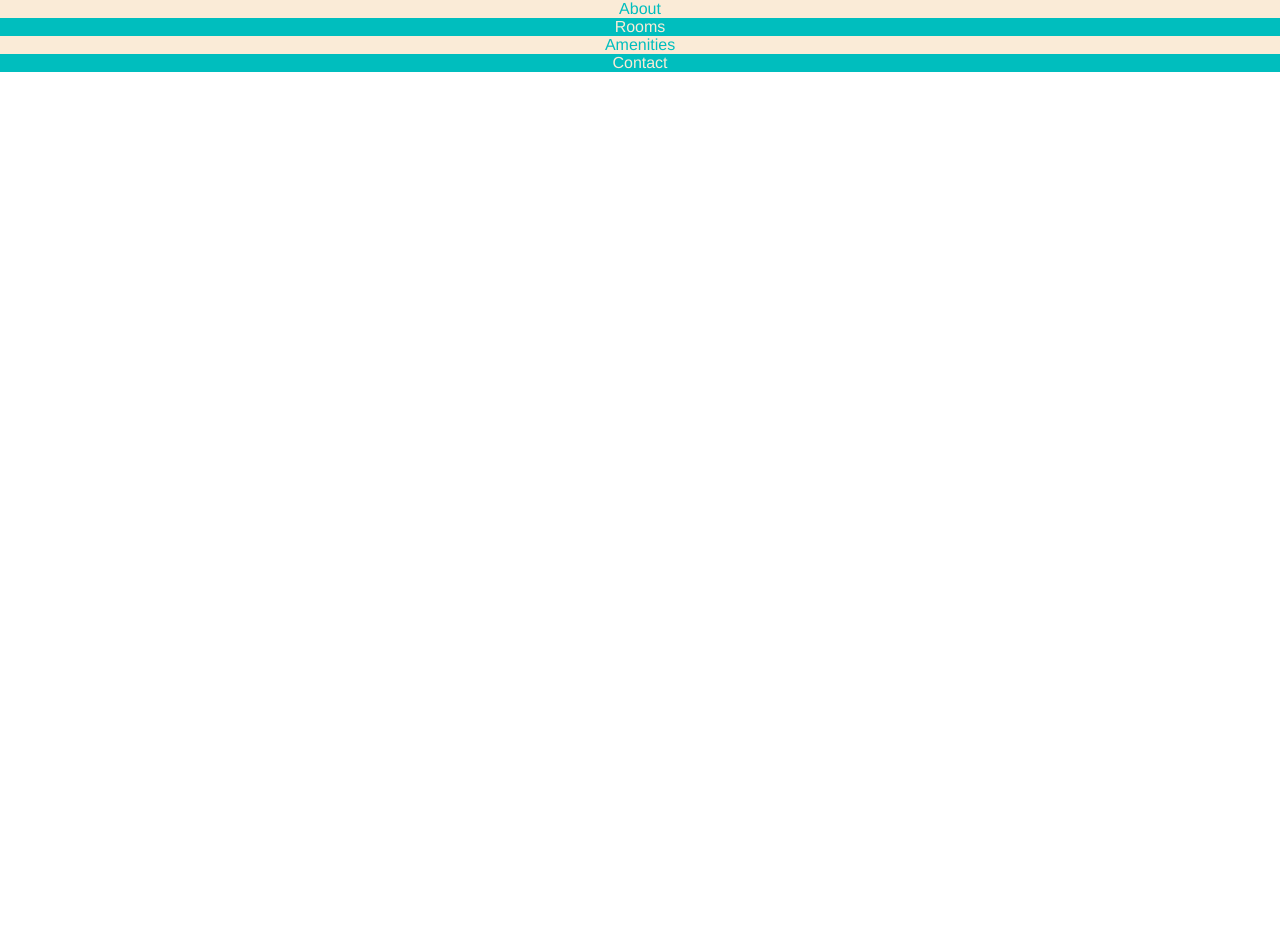
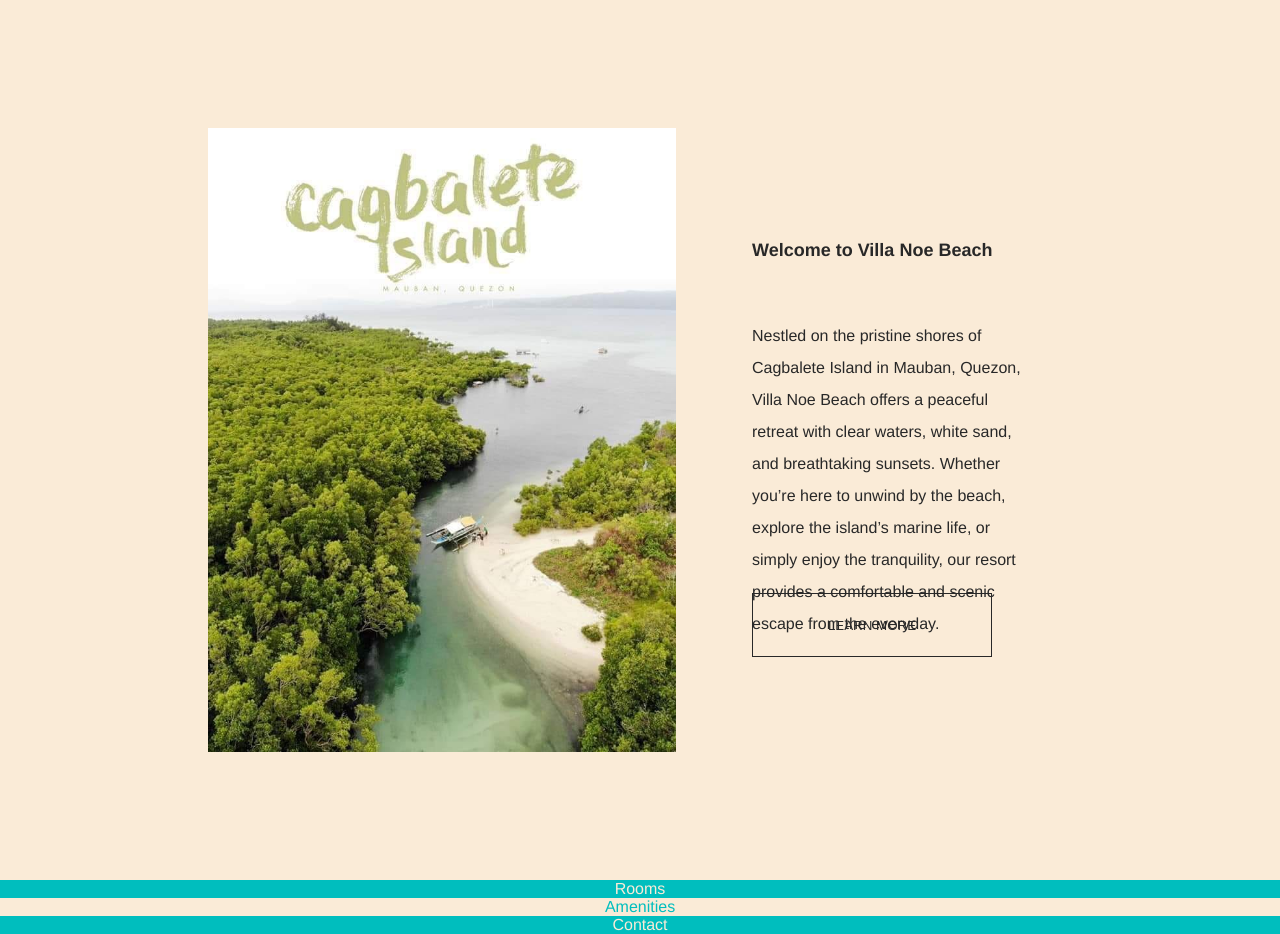
Before and after one commit to giantcarlos/villa-noe, a React (Vite) app: page / in a window 1280 px wide. Shown: the part 734-1668 px from the top of the page. Before the commit the page ends 806 px from the top, so only its background shows below. Built offline with nearby package versions, Linux system fonts and the light colour scheme.

Commit message:
add about information

```diff
--- a/src/App.css
+++ b/src/App.css
@@ -49,7 +49,7 @@ body {
 
 .about {
   background-color: antiquewhite;
-  color: rgb(0, 190, 190);
+  color:rgb(40, 40, 40);
 }
 
 .rooms {
@@ -84,6 +84,15 @@ body {
   margin-bottom: 5rem;
 }
 
+.about-image {
+  grid-column: 1;
+  grid-row: 1;
+  width: 75%;
+  margin-top: 8rem;
+  margin-bottom: 5rem;
+  margin-left: 11rem;
+}
+
 .large-font {
   text-align: left;
   font-size: 5rem;
@@ -102,6 +111,25 @@ body {
   margin-left: 12rem;
 }
 
+.small-font-2 {
+  text-align: left;
+  font-size: 1.125rem;
+  grid-column: 2;
+  grid-row: 1;
+  margin-top: 15rem;
+  margin-left: 6rem;
+}
+
+.paragraph {
+  grid-column: 2;
+  grid-row: 1;
+  text-align: left;
+  line-height: 2;
+  margin-top: 20rem;
+  margin-left: 6rem;
+  margin-right: 16rem;
+}
+
 button {
   grid-column: 1;
   grid-row: 1;
@@ -115,6 +143,21 @@ button {
   margin-top: auto;
   margin-bottom: 18%;
   margin-left: 12rem;
+}
+
+.button-2 {
+  grid-column: 2;
+  grid-row: 1;
+  width: 15rem;
+  height: 4rem;
+  color: inherit;
+  border-color: inherit;
+  border-style: solid;
+  border-width: .1rem;
+  background-color: inherit;
+  margin-top: auto;
+  margin-bottom: 28%;
+  margin-left: 6rem;
 }
 
 @media only screen and (max-width: 1300px) {
--- a/src/Components/About.jsx
+++ b/src/Components/About.jsx
@@ -1,10 +1,36 @@
-import React from 'react'
+import React from 'react';
+import { motion } from 'framer-motion';
 
 function About() {
+
+  const reveal = {
+    hidden: { x: 75, opacity: 0 },
+    show: { x: 0, opacity: 1 },
+  }
+
+  const item = {
+    hidden: { y: -1000 },
+    show: { y: 0 },
+    trans: { }
+  }
+  const item2 = {
+    hidden: { y: 25, opacity:0 },
+    show: { y: 0, opacity: 1 },
+  }
+  const item3 = {
+    hidden: { y: 10, opacity:0 },
+    show: { y: 0, opacity: 1 },
+  }
+
   return (
     <section className="about">
-        About
-    </section>
+            <div className="home-grid">
+                <motion.img variants={reveal} initial="hidden" animate="show" transition={{duration: .375, delay:1.7}} className="about-image" alt="Sunrise on Villa Noe Beach sign." src="cagbalete.jpg" />
+                <motion.h2 className="small-font-2" variants={item3} initial="hidden" animate="show" transition={{duration: .25, delay:1.325}}>Welcome to Villa Noe Beach</motion.h2>
+                <motion.p className="paragraph" variants={item2} initial="hidden" animate="show" transition={{duration: .5, delay:1.375}}>Nestled on the pristine shores of Cagbalete Island in Mauban, Quezon, Villa Noe Beach offers a peaceful retreat with clear waters, white sand, and breathtaking sunsets. Whether you’re here to unwind by the beach, explore the island’s marine life, or simply enjoy the tranquility, our resort provides a comfortable and scenic escape from the everyday.</motion.p>
+                <motion.button className="button-2" variants={item2} initial="hidden" animate="show" transition={{duration: .5, delay:1.5}}>LEARN MORE</motion.button>
+            </div>
+        </section>
   )
 }
 
```
Also changed, not shown: public/cagbalete.jpg (added).
